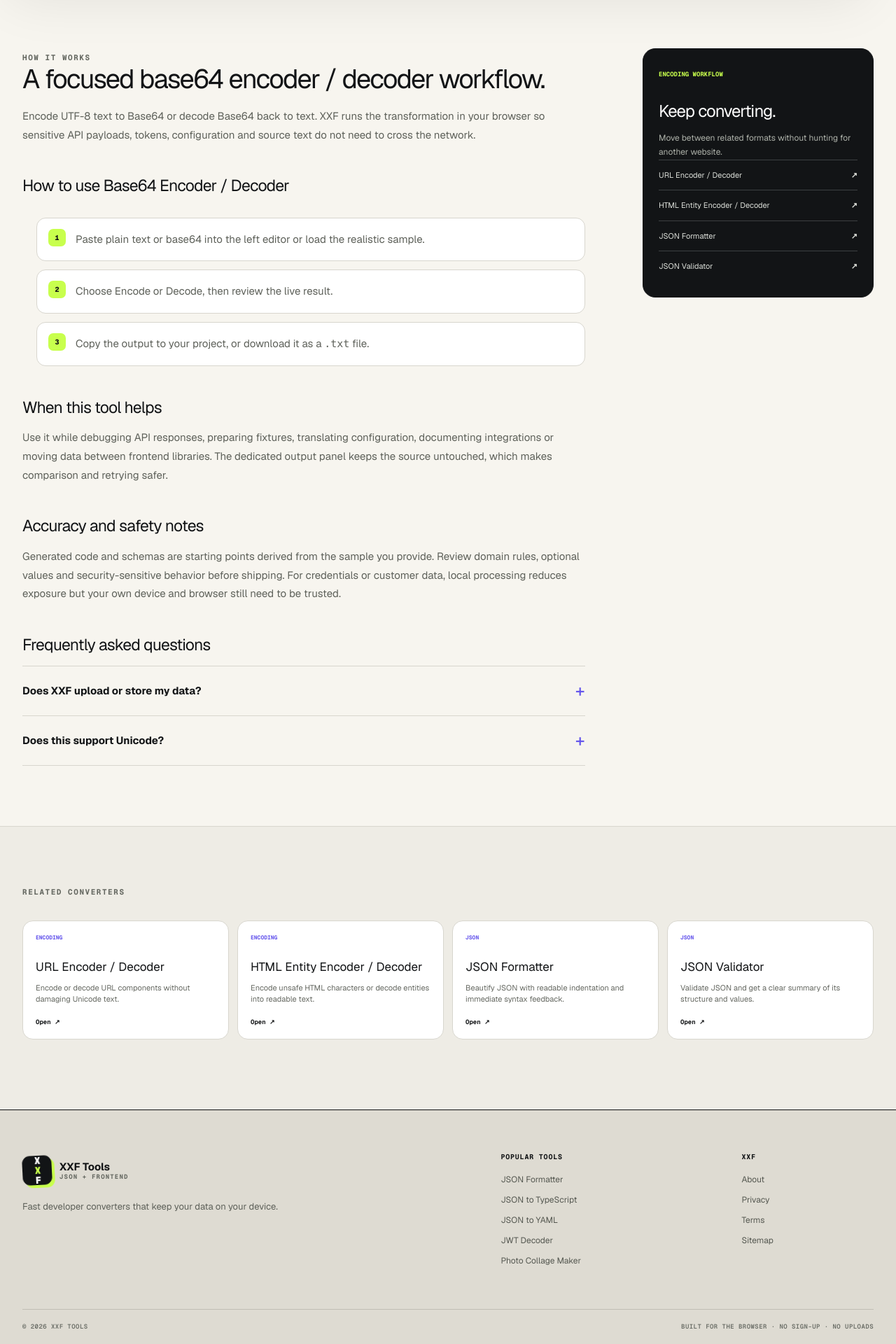
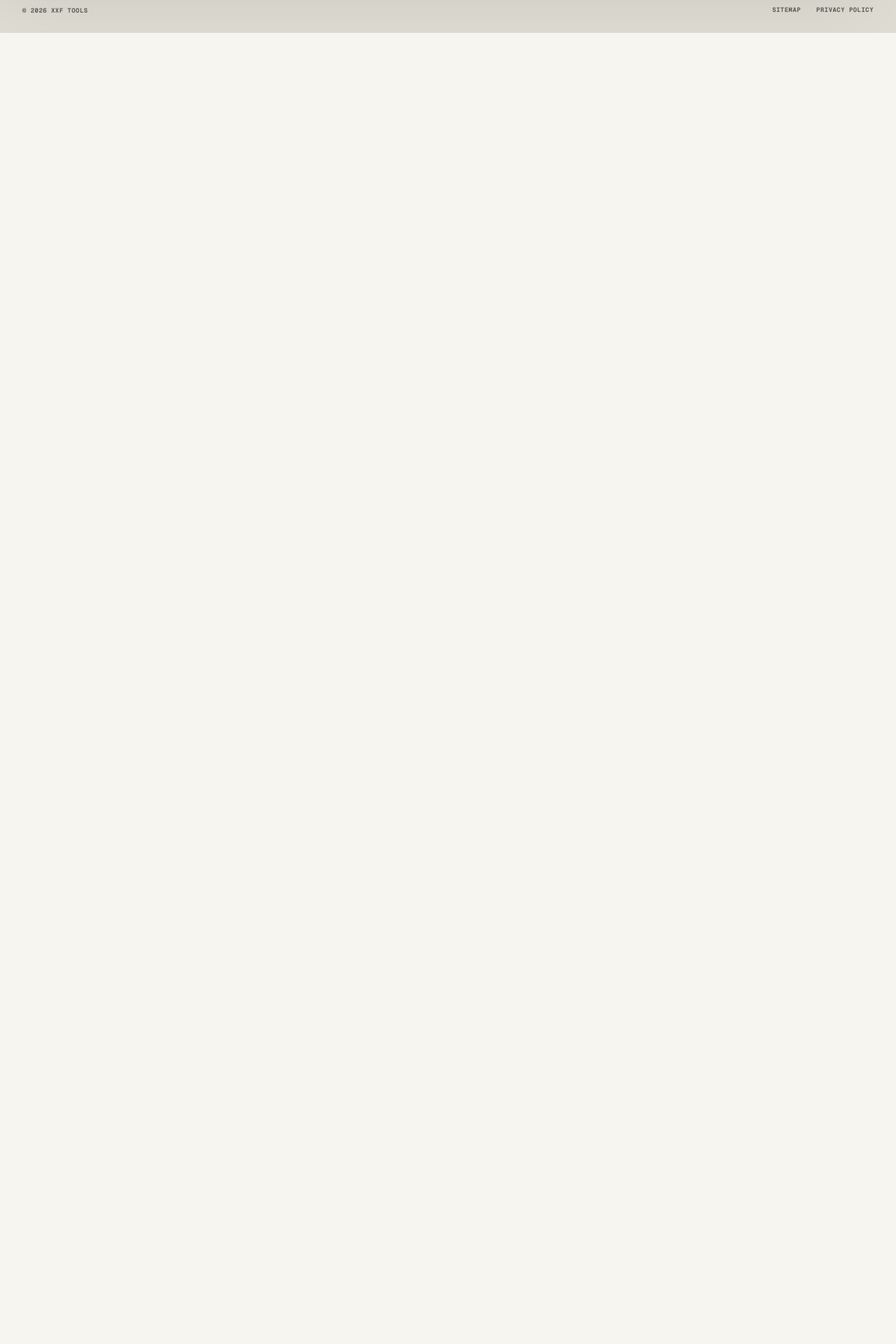
Before and after one commit to sufaith/xxf-json-frontend-toolbox, a Next.js app: page /tools/base64-encoder-decoder/ in a window 1280 px wide. Shown: the part 818-2738 px from the top of the page at 70% size. After the commit the page ends 865 px from the top, so only its background shows below. Built offline with nearby package versions, Linux system fonts and the light colour scheme.

Commit message:
Simplify tool pages and footer

```diff
--- a/app/globals.css
+++ b/app/globals.css
@@ -291,14 +291,10 @@ button, select { cursor: pointer; }
 .closing-cta h2 { margin-bottom: 34px; }
 
 .site-footer { border-top: 1px solid var(--ink); background: #dedbd2; }
-.site-footer__grid { display: grid; grid-template-columns: 1.6fr .7fr .5fr; gap: 80px; padding-block: 60px; }
-.brand--footer { margin-bottom: 20px; }
-.site-footer__grid > div:first-child p { max-width: 390px; color: #5d6059; font-size: 13px; line-height: 1.65; }
-.site-footer__grid > div:not(:first-child) { display: grid; align-content: start; gap: 11px; }
-.site-footer__grid strong { margin-bottom: 6px; font: 700 10px var(--font-mono), monospace; text-transform: uppercase; letter-spacing: .08em; }
-.site-footer__grid a:not(.brand) { color: #555851; font-size: 12px; }
-.site-footer__grid a:hover { color: var(--ink); }
-.site-footer__bottom { display: flex; justify-content: space-between; border-top: 1px solid #c1beb5; padding-block: 18px; color: #6b6e67; font: 600 9px/1.4 var(--font-mono), monospace; text-transform: uppercase; letter-spacing: .05em; }
+.site-footer__minimal { min-height: 64px; display: flex; align-items: center; justify-content: space-between; gap: 24px; color: #5d6059; font: 650 9px/1.4 var(--font-mono), monospace; letter-spacing: .05em; text-transform: uppercase; }
+.site-footer__minimal nav { display: flex; align-items: center; gap: 22px; }
+.site-footer__minimal a { border-bottom: 1px solid transparent; padding-block: 4px; }
+.site-footer__minimal a:hover { border-color: var(--ink); color: var(--ink); }
 
 /* Tool and editorial pages */
 .breadcrumbs { display: flex; align-items: center; gap: 8px; color: var(--muted); font: 600 10px/1 var(--font-mono), monospace; text-transform: uppercase; }
@@ -432,9 +428,8 @@ button, select { cursor: pointer; }
   .guide-grid { grid-template-columns: 1fr; }
   .faq-layout { grid-template-columns: 1fr; gap: 48px; }
   .faq-layout h2 { font-size: 40px; }
-  .site-footer__grid { grid-template-columns: 1fr 1fr; gap: 45px; }
-  .site-footer__grid > div:first-child { grid-column: 1 / -1; }
-  .site-footer__bottom { align-items: flex-start; flex-direction: column; gap: 8px; }
+  .site-footer__minimal { min-height: 58px; gap: 14px; font-size: 8px; }
+  .site-footer__minimal nav { gap: 13px; }
   .content-grid { padding-block: 65px; }
   .related-grid { grid-template-columns: 1fr; }
   .article-tool-cta { align-items: flex-start; flex-direction: column; }
--- a/app/tools/[slug]/page.tsx
+++ b/app/tools/[slug]/page.tsx
@@ -1,9 +1,8 @@
 import type { Metadata } from "next";
-import Link from "next/link";
 import { notFound } from "next/navigation";
 import { PhotoCollageWorkbench } from "@/components/PhotoCollageWorkbench";
 import { ToolWorkbench } from "@/components/ToolWorkbench";
-import { getRelatedTools, toolMap, tools } from "@/lib/tools";
+import { toolMap, tools } from "@/lib/tools";
 
 type Props = { params: Promise<{ slug: string }> };
 
@@ -37,7 +36,6 @@ export default async function ToolPage({ params }: Props) {
   const { slug } = await params;
   const tool = toolMap.get(slug);
   if (!tool) notFound();
-  const related = getRelatedTools(tool);
   const isPhotoCollage = tool.slug === "photo-collage-maker";
   const canonical = `https://www.xxf.app/tools/${tool.slug}/`;
   const applicationSchema = {
@@ -53,69 +51,14 @@ export default async function ToolPage({ params }: Props) {
       ? ["1–16 photo layouts", "Custom grid editor", "Local image positioning", "Text and shape annotations", "Watermarks", "JPG and PNG export"]
       : ["Local browser processing", "Copy result", "Download output", tool.description],
   };
-  const howToSchema = {
-    "@context": "https://schema.org",
-    "@type": "HowTo",
-    name: `How to use ${tool.name}`,
-    description: tool.description,
-    totalTime: "PT1M",
-    step: [
-      { "@type": "HowToStep", position: 1, name: `Add ${tool.inputLabel.toLowerCase()}`, text: isPhotoCollage ? "Choose or drop up to 16 photos into the local collage canvas." : `Paste or type ${tool.inputLabel.toLowerCase()} into the input editor.` },
-      { "@type": "HowToStep", position: 2, name: tool.action, text: isPhotoCollage ? "Choose a layout, reposition each photo and adjust canvas styling or annotations." : `Choose any available options and select ${tool.action}.` },
-      { "@type": "HowToStep", position: 3, name: "Copy or download", text: isPhotoCollage ? "Export the finished collage as JPG or PNG, or copy it to the clipboard." : "Review the locally generated output, then copy it or download a file." },
-    ],
-  };
-  const faqSchema = {
-    "@context": "https://schema.org",
-    "@type": "FAQPage",
-    mainEntity: tool.faq.map((item) => ({ "@type": "Question", name: item.question, acceptedAnswer: { "@type": "Answer", text: item.answer } })),
-  };
-  const breadcrumbSchema = {
-    "@context": "https://schema.org",
-    "@type": "BreadcrumbList",
-    itemListElement: [
-      { "@type": "ListItem", position: 1, name: "XXF Tools", item: "https://www.xxf.app/" },
-      { "@type": "ListItem", position: 2, name: tool.category, item: `https://www.xxf.app/#tools` },
-      { "@type": "ListItem", position: 3, name: tool.name, item: canonical },
-    ],
-  };
 
   return (
     <main>
-      {[applicationSchema, howToSchema, faqSchema, breadcrumbSchema].map((schema, index) => (
-        <script key={index} type="application/ld+json" dangerouslySetInnerHTML={{ __html: JSON.stringify(schema) }} />
-      ))}
+      <script type="application/ld+json" dangerouslySetInnerHTML={{ __html: JSON.stringify(applicationSchema) }} />
       <h1 className="sr-only">{tool.name}</h1>
       <section className={isPhotoCollage ? "photo-tool-page" : "tool-page-workbench shell"}>
         {isPhotoCollage ? <PhotoCollageWorkbench /> : <ToolWorkbench initialSlug={tool.slug} />}
       </section>
-
-      <section className="content-grid shell">
-        <article className="prose">
-          <span className="kicker">How it works</span>
-          <h2>A focused {tool.name.toLowerCase()} workflow.</h2>
-          <p>{tool.description} {isPhotoCollage ? "XXF decodes, composes and exports every image inside your browser, so your photos do not need to be uploaded to a server." : "XXF runs the transformation in your browser so sensitive API payloads, tokens, configuration and source text do not need to cross the network."}</p>
-          <h3>How to use {tool.name}</h3>
-          <ol className="step-list">
-            <li>{isPhotoCollage ? "Drop photos onto the canvas or choose up to 16 files from your device." : `Paste ${tool.inputLabel.toLowerCase()} into the left editor or load the realistic sample.`}</li>
-            <li>{isPhotoCollage ? "Pick a balanced or featured layout, or build a custom grid. Drag photos to pan, then add styling, annotations or a watermark." : tool.directions ? `Choose ${tool.directions[0]} or ${tool.directions[1]}, then review the live result.` : `Select ${tool.action} or press Command/Ctrl + Enter.`}</li>
-            <li>{isPhotoCollage ? "Choose JPG or PNG quality, then copy or download the final collage." : <>Copy the output to your project, or download it as a <code>.{tool.fileExtension}</code> file.</>}</li>
-          </ol>
-          <h3>When this tool helps</h3>
-          <p>{isPhotoCollage ? "Create social posts, before-and-after comparisons, product contact sheets, printable photo grids, moodboards and annotated image explainers without handing private images to an online processing queue." : "Use it while debugging API responses, preparing fixtures, translating configuration, documenting integrations or moving data between frontend libraries. The dedicated output panel keeps the source untouched, which makes comparison and retrying safer."}</p>
-          <h3>Accuracy and safety notes</h3>
-          <p>{isPhotoCollage ? "The exported image uses the selected canvas ratio and quality. Very large source photos are resampled by your browser, and clipboard image support depends on browser permissions. Keep the tab open until you have downloaded your work." : "Generated code and schemas are starting points derived from the sample you provide. Review domain rules, optional values and security-sensitive behavior before shipping. For credentials or customer data, local processing reduces exposure but your own device and browser still need to be trusted."}</p>
-          <h3>Frequently asked questions</h3>
-          <div className="faq-list faq-list--light">
-            {tool.faq.map((item) => <details key={item.question}><summary>{item.question}<span>+</span></summary><p>{item.answer}</p></details>)}
-          </div>
-        </article>
-        <aside>
-          <div className="sidebar-card"><span>{tool.category} workflow</span><h3>Keep converting.</h3><p>Move between related formats without hunting for another website.</p>{related.map((item) => <Link href={`/tools/${item.slug}/`} key={item.slug}><span>{item.name}</span><b>↗</b></Link>)}</div>
-        </aside>
-      </section>
-
-      <section className="related-section"><div className="shell"><span className="kicker">Related converters</span><div className="related-grid">{related.map((item) => <Link className="related-card" href={`/tools/${item.slug}/`} key={item.slug}><span>{item.category}</span><h3>{item.name}</h3><p>{item.description}</p><b>Open ↗</b></Link>)}</div></div></section>
     </main>
   );
 }
--- a/components/SiteChrome.tsx
+++ b/components/SiteChrome.tsx
@@ -155,31 +155,13 @@ export function SiteHeader() {
 export function SiteFooter() {
   return (
     <footer className="site-footer">
-      <div className="shell site-footer__grid">
-        <div>
-          <Link className="brand brand--footer" href="/">
-            <span className="brand__mark">X<span>X</span>F</span>
-            <span className="brand__copy"><b>XXF Tools</b><small>JSON + FRONTEND</small></span>
-          </Link>
-          <p>Fast developer converters that keep your data on your device.</p>
-        </div>
-        <div>
-          <strong>Popular tools</strong>
-          <Link href="/tools/json-formatter/">JSON Formatter</Link>
-          <Link href="/tools/json-to-typescript/">JSON to TypeScript</Link>
-          <Link href="/tools/json-to-yaml/">JSON to YAML</Link>
-          <Link href="/tools/jwt-decoder/">JWT Decoder</Link>
-          <Link href="/tools/photo-collage-maker/">Photo Collage Maker</Link>
-        </div>
-        <div>
-          <strong>XXF</strong>
-          <Link href="/about/">About</Link>
-          <Link href="/privacy/">Privacy</Link>
-          <Link href="/terms/">Terms</Link>
+      <div className="shell site-footer__minimal">
+        <span>© 2026 XXF Tools</span>
+        <nav aria-label="Footer navigation">
           <Link href="/sitemap.xml">Sitemap</Link>
-        </div>
+          <Link href="/privacy/">Privacy Policy</Link>
+        </nav>
       </div>
-      <div className="shell site-footer__bottom"><span>© 2026 XXF Tools</span><span>Built for the browser · No sign-up · No uploads</span></div>
     </footer>
   );
 }
```
Also changed, not shown: 1 other file (tests, documents, lock files or other folders).
